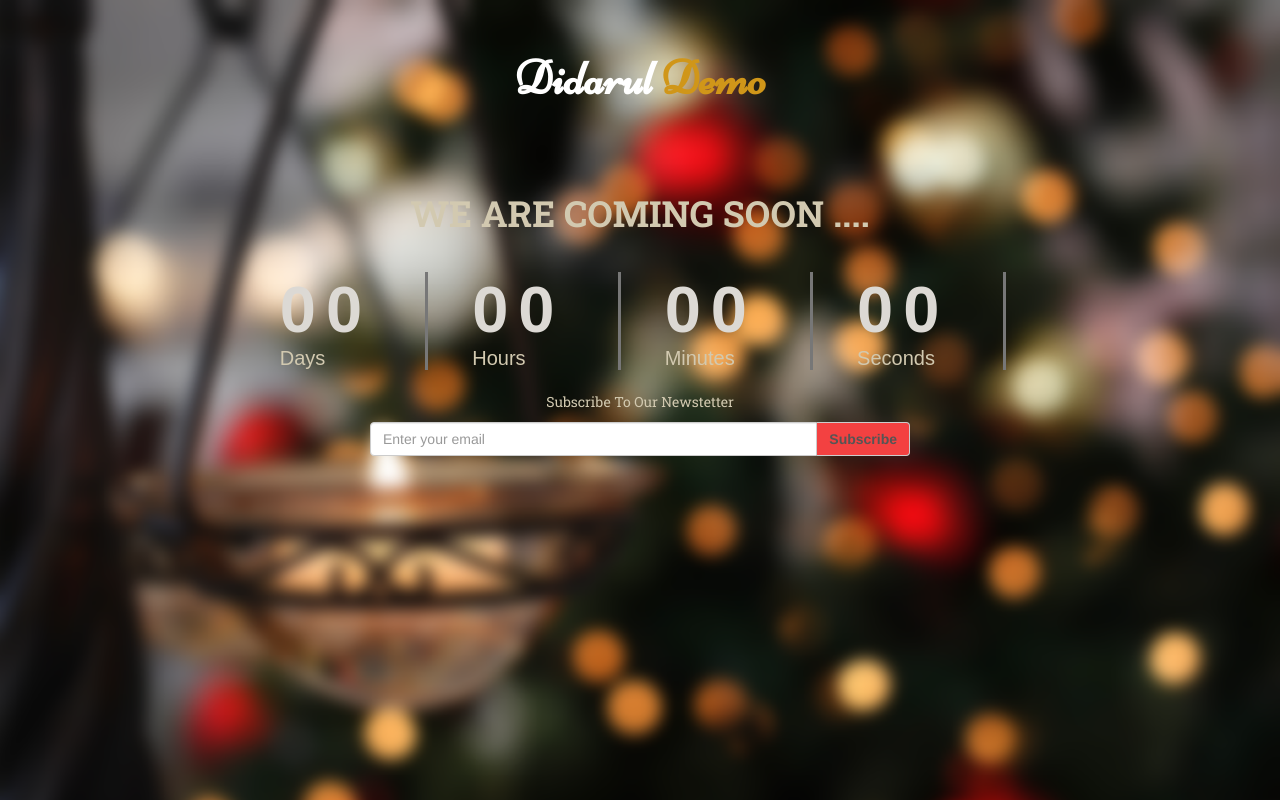
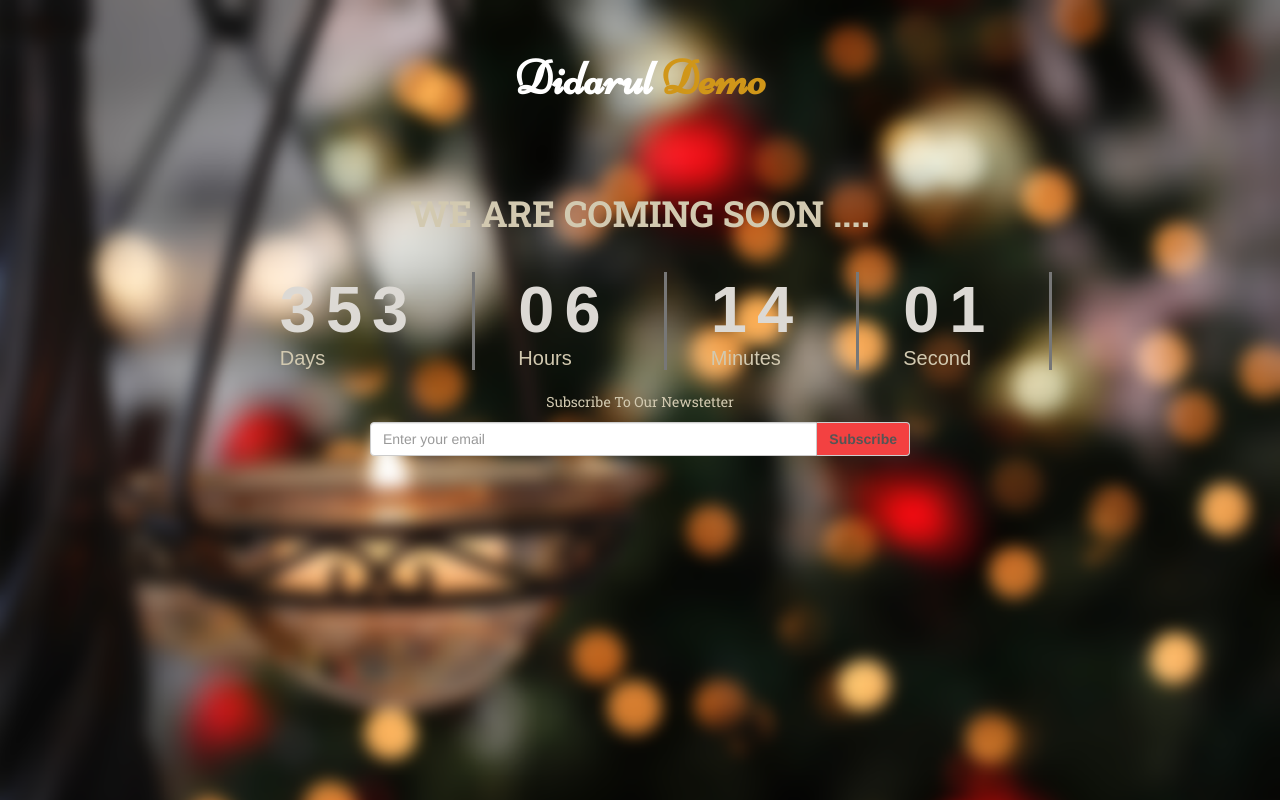
Before and after one commit to didarulselim/coming, a plain HTML site: page index.html in a window 1280 px wide. Drawn offline with nearby package versions, Linux system fonts and the light colour scheme.

Commit message:
Update index.html

```diff
--- a/index.html
+++ b/index.html
@@ -92,7 +92,7 @@
     $(document).ready(function() {
 
       $("#countdown").countdown({
-        date: "14 november 2017 1:50:30", // add the countdown's end date (i.e. 3 november 2012 12:00:00)
+        date: "14 november 2018 1:50:30", // add the countdown's end date (i.e. 3 november 2012 12:00:00)
         format: "on" // on (03:07:52) | off (3:7:52) - two_digits set to ON maintains layout consistency
       },
 
```
